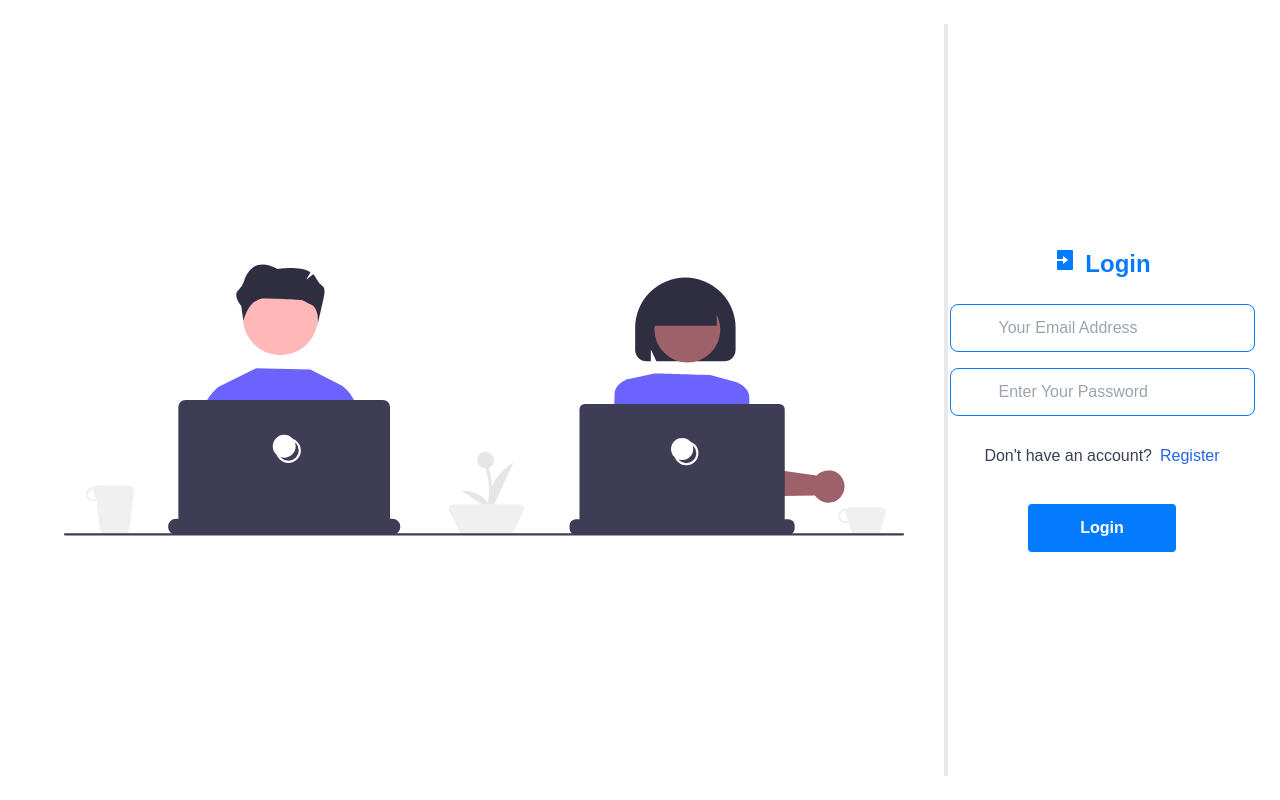
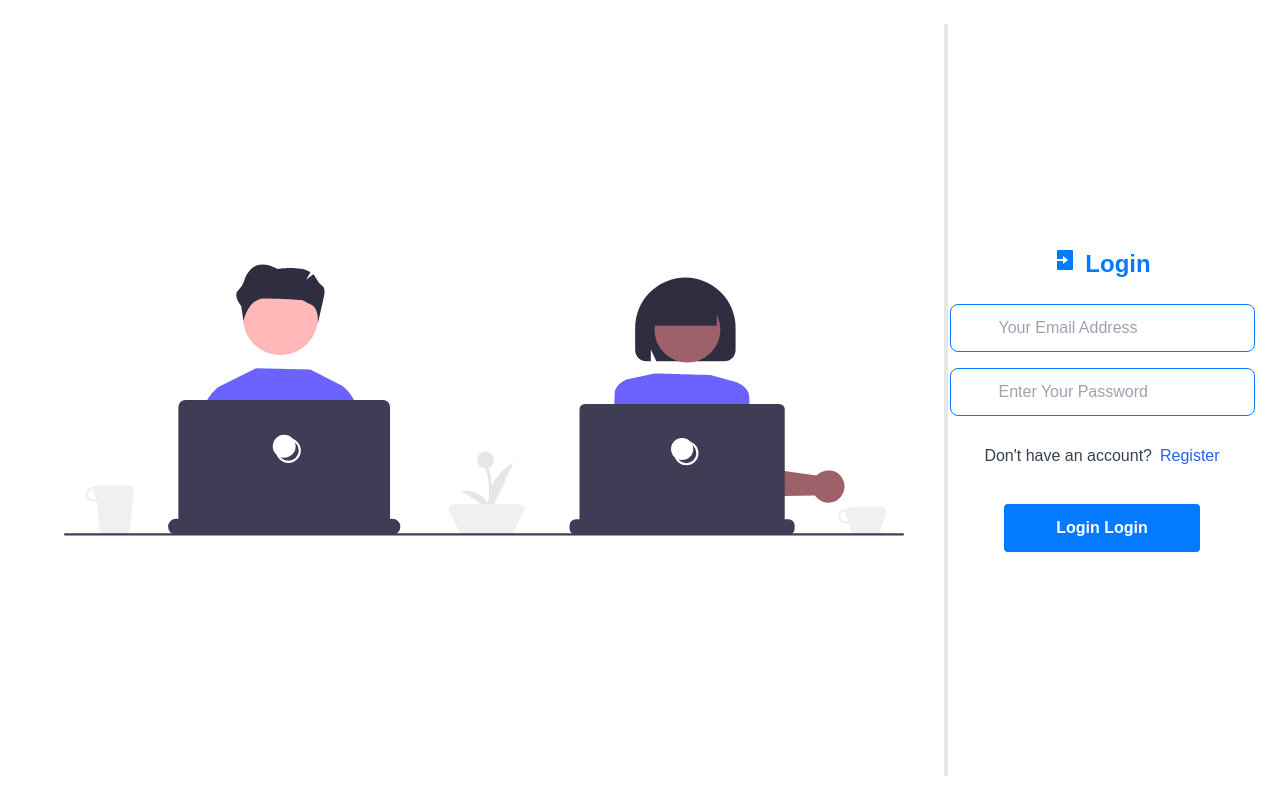
Before and after one commit to EiSandyPhyo/google-contact, a React (Vite) app: page /login in a window 1280 px wide. Built offline with nearby package versions, Linux system fonts and the light colour scheme.

Commit message:
update login

```diff
--- a/src/Pages/Login.jsx
+++ b/src/Pages/Login.jsx
@@ -211,7 +211,7 @@ const Login = () => {
 
               <Link to={"/"}>
                 <button className="px-12 register rounded py-2 text-white bg-primary border-4 border-[#047AFF] hover:bg-white hover:text-primary mx-auto block mt-5 ">
-                  <span className=" font-semibold">Login</span>
+                  <span className=" font-semibold">Login Login</span>
 
                 </button>
               </Link>
```
